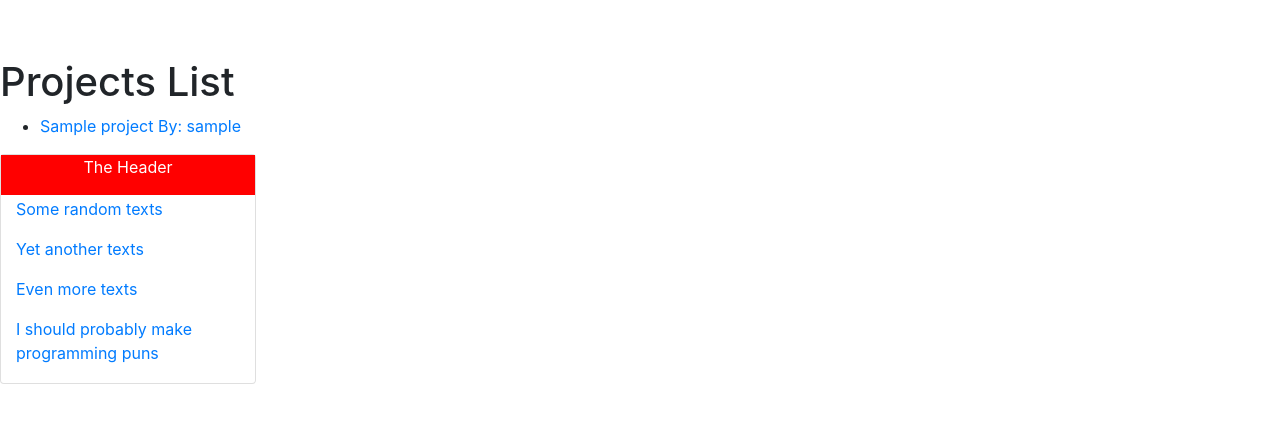
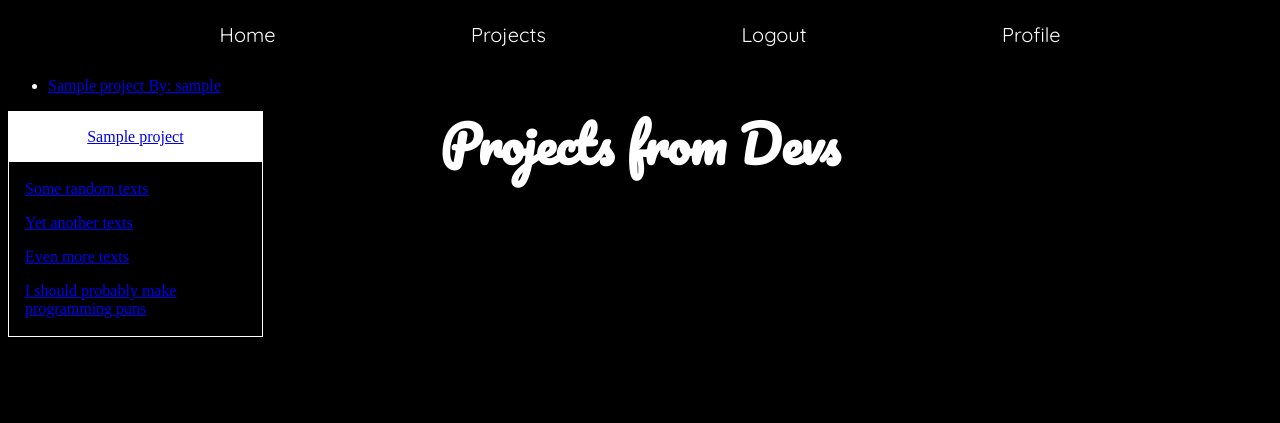
Before and after one commit to Nlopez4/dev_collect, a Django app: page /project/ in a window 1280 px wide. Shown: the top 423 px of the page. Run offline with Django 3.2, Linux system fonts and the light colour scheme; a user stored in the database is signed in; tables that the repository leaves empty hold one stand-in row (values such as "Sample post"); some libraries are stand-ins or nearby versions.

Commit message:
dev project list cards, needs more css

```diff
--- a/main_app/static/styles/main.css
+++ b/main_app/static/styles/main.css
@@ -66,18 +66,34 @@ body {
 }
 
 
+/* ================================================================= */
+/* PROJECT LIST PAGE */
+
+.project-h1 {
+  left: 0;
+  margin-top: -300px;
+  position: absolute;
+  text-align: center;
+  top: 50%;
+  width: 100%;
+  font-family: pacifico, sans-serif;
+  font-size: 50px;
+  color: white;
+}
+
+
 /* PROJECT CARDS */
 .card {
   width: 20%;
   display: flex;
   flex-direction: column;
-  border: 1px red solid;
+  border: 1px white solid;
 }
 
 .header {
   height: 20%;
-  background: red;
-  color: white;
+  background: white;
+  color: black;
   text-align: center;
 }
 
--- a/main_app/templates/base.html
+++ b/main_app/templates/base.html
@@ -8,9 +8,6 @@
     <meta name="viewport" content="width=device-width, initial-scale=1.0" />
     <script src="https://code.jquery.com/jquery-3.6.0.min.js" integrity="sha256-/xUj+3OJU5yExlq6GSYGSHk7tPXikynS7ogEvDej/m4=" crossorigin="anonymous"></script>
       <link rel="stylesheet" href='{% static "styles/main.css" %}' />
-<link rel="stylesheet" href="{% static 'css/bootstrap.min.css' %}">
-<link rel="stylesheet" href="{% static 'fa/css/all.min.css' %}">
-<script src="{% static 'js/bootstrap.min.js' %}"></script>
     <script src="{% static 'scripts/main.js' %}" defer></script>
 
 
--- a/main_app/templates/project_list.html
+++ b/main_app/templates/project_list.html
@@ -1,5 +1,5 @@
 {% extends 'base.html' %} {% block content %}
-<h1>Projects List</h1>
+<h1 class="project-h1">Projects from Devs</h1>
 
 <ul>
   {% for project in projects %}
@@ -9,7 +9,7 @@
 <!-- Project Cards -->
 <div class="card">
         <div class="header">
-            <p>The Header</p>
+            <p><a href="{% url 'project_detail' project.pk %}"</a>{{ project.title }}</p>
         </div>
             <div class="container">
             <p>Some random texts</p>
```
